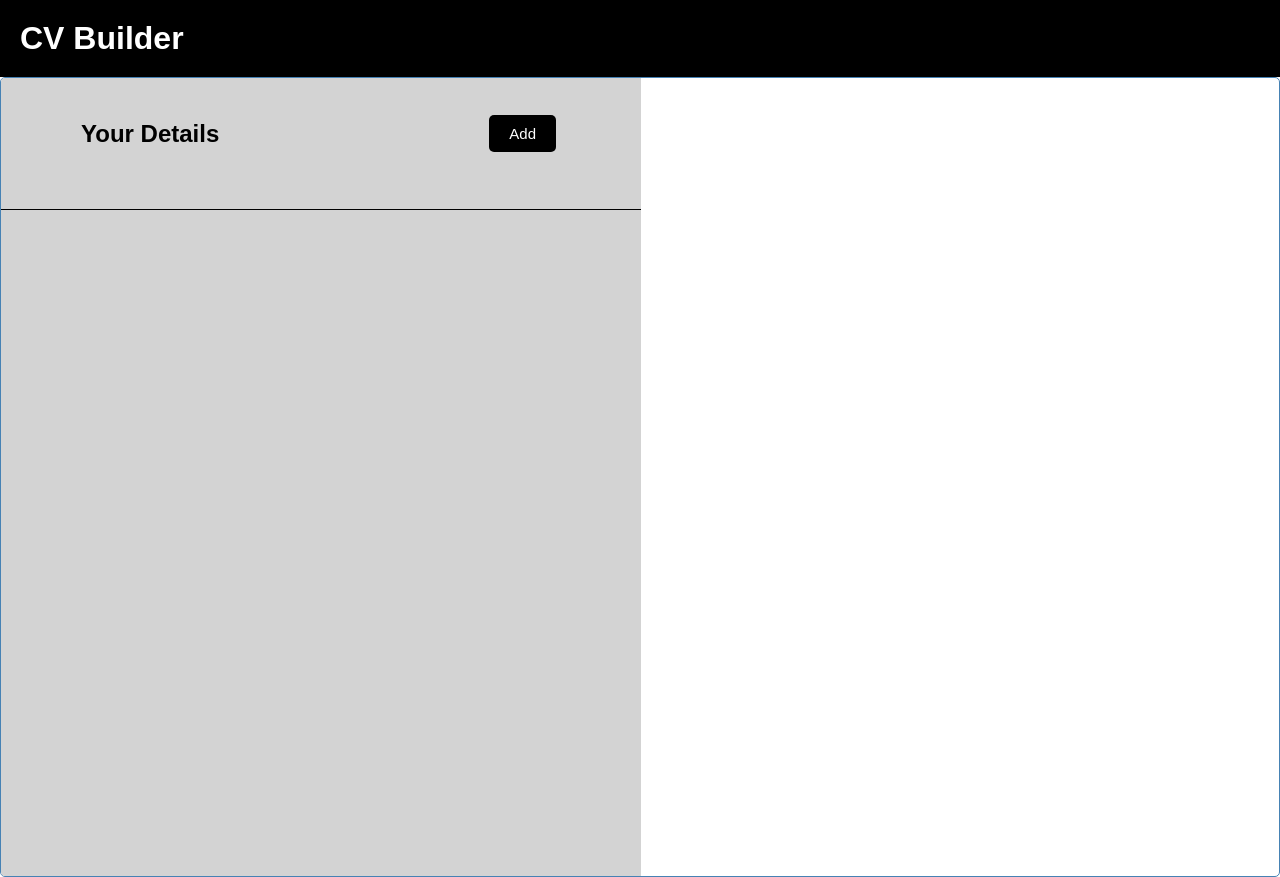
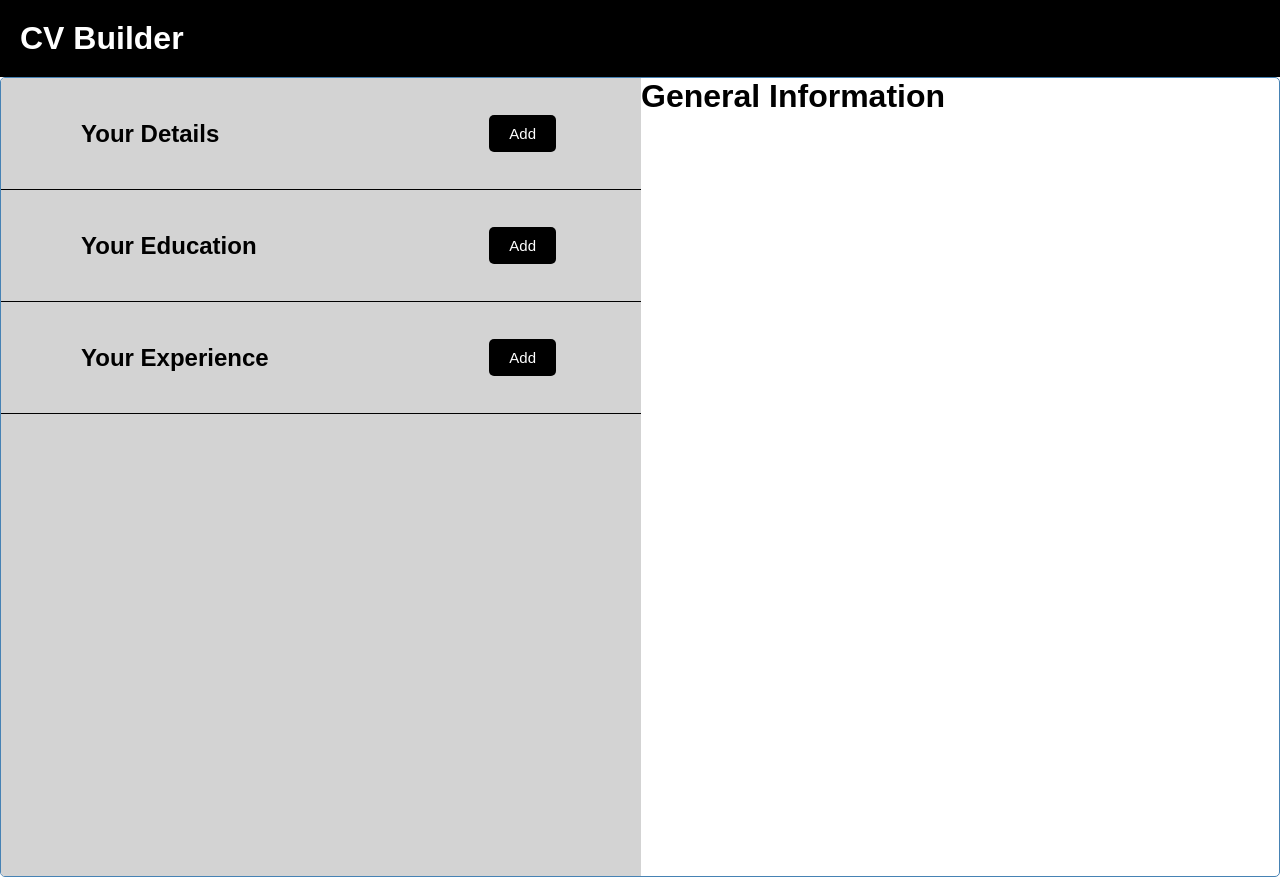
Before and after one commit to wafas-repo/cv-builder, a React (Create React App) app: page / in a window 1280 px wide. Built offline with nearby package versions, Linux system fonts and the light colour scheme.

Commit message:
add Education button and delete edu items working

```diff
--- a/src/App.js
+++ b/src/App.js
@@ -16,6 +16,17 @@ function App() {
   const [email, setEmail] = useState("");
   const [phoneNumber, setPhoneNumber] = useState("")
   const [generalInfo, setGeneralInfo] = useState({firstName: '', lastName: '', phoneNumber: '', email: ''})
+  const [education, setEducationInfo] = useState([
+    {
+      id: 1,
+      school: "University of Guelph",
+      degree: "Computer Science",
+      date: "October 2021",
+      location: "Guelph, Ontario"
+    }
+  ])
+
+
   // const [showAddExpForm, setShowAddExpForm] = useState(false)
   // const [showAddEducationForm, setShowAddEducationForm] = useState(false)
   // const [education, setEducationInfo] = useState([
@@ -63,9 +74,7 @@ function App() {
 //   setExperiences(experiences.filter((exp) => exp.id !== id))
 // }
 
-// const deleteSectionEdu = (id) => {
-//   setEducationInfo(education.filter((edu) => edu.id !== id))
-// }
+
 
 // Add
 
@@ -75,11 +84,6 @@ function App() {
 //   setExperiences([...experiences, newExperience])
 // }
 
-// const addEducation = (edu) => {
-//   const id = Math.floor(Math.random() * 10000) + 1
-//   const newEducation = {id, ...edu}
-//   setEducationInfo([...education, newEducation])
-// }
 
 function handleNameUpdate(event) {
   switch (event.target.name) {
@@ -107,6 +111,17 @@ const addGeneralInfo = (info) => {
 
 }
 
+const addEducation = (edu) => {
+  const id = Math.floor(Math.random() * 10000) + 1
+  const newEducation = {id, ...edu}
+  setEducationInfo([...education, newEducation])
+}
+
+const deleteSectionEdu = (id) => {
+  setEducationInfo(education.filter((edu) => edu.id !== id))
+}
+
+
 const onSubmit = (e) => {
   e.preventDefault()
 
@@ -122,9 +137,6 @@ const onSubmit = (e) => {
 }
 
 
-
-
-
   return (
     <>
       <Header title="CV Builder"/>
@@ -133,9 +145,13 @@ const onSubmit = (e) => {
         <div className='left-side'>
           <div className="builder">
             <Section title="Your Details" handleName={handleNameUpdate} onSubmit={onSubmit} info={generalInfo} />
+
+            <Section title="Your Education" education={education} handleAddEducation={addEducation} deleteSectionEdu={deleteSectionEdu} />
             {/* <Section title="Education" onAdd={() => setShowAddEducationForm(!showAddEducationForm)} showAdd={showAddEducationForm}/> */}
             {/* {showAddEducationForm && <AddFormEducation onAdd={addEducation}/> } */}
             {/* <RenderEducationInfo education={education} onDelete={deleteSectionEdu} /> */}
+
+            <Section title="Your Experience" />
             {/* <Section title="Experience" onAdd={() => setShowAddExpForm(!showAddExpForm)} showAdd={showAddExpForm} /> */}
             {/* {showAddExpForm && <AddFormExp onAdd={addSection} /> } */}
             {/* <RenderExperienceInfo experiences={experiences} onDelete={deleteSection} /> */}
@@ -143,7 +159,7 @@ const onSubmit = (e) => {
         </div>
         <div className='right-side'>
 
-          {/* <GeneralInfo generalInfo={generalInfo} /> */}
+          <GeneralInfo generalInfo={generalInfo} />
           {/* <Experiences experiences={experiences} />
           <EducationInfo education={education} /> */}
 
--- /dev/null
+++ b/src/components/AddButton.jsx
@@ -0,0 +1,14 @@
+import { IoMdAdd } from "react-icons/io";
+const AddButton = ({ title, handleAddEducation }) => {
+  return (
+    <>
+        <button className="add-button" onClick={handleAddEducation} >
+
+        <IoMdAdd />
+        {title}
+        </button>
+    </>
+  )
+}
+
+export default AddButton
--- a/src/components/EduInfo.js
+++ b/src/components/EduInfo.js
@@ -5,8 +5,13 @@ import { FaRegEdit } from "react-icons/fa";
 const EduInfo = ({ education, onDelete, handleEdit }) => {
   return (
     <div className='expInfo'>
-        <h3>{education.school} <span><MdDelete onClick={() => onDelete(education.id)} /> <FaRegEdit onClick={() => handleEdit(education.id)} /> </span></h3>
-        <h3>{education.degree}</h3>
+        <h3>
+        {
+          education.school || education.degree ? (education.school ? education.school : "") + (education.degree ? " - " + education.degree : "") : "Untitled"
+        }
+
+        <span><MdDelete onClick={() => onDelete(education.id)} /> <FaRegEdit onClick={() => handleEdit(education.id)} /> </span>
+        </h3>
         <p>{education.date}</p>
         <p>{education.location}</p>
 
--- /dev/null
+++ b/src/components/Education.jsx
@@ -0,0 +1,25 @@
+import { useState } from 'react'
+import AddButton from "./AddButton"
+import RenderEducationInfo from './RenderEducationInfo'
+
+const Education = ({isExpanded, handleAddEducation, deleteSectionEdu, education}) => {
+
+  return (
+    <div>
+        {isExpanded &&
+            <>
+                <p className="description">
+                Include your Education Information.
+                </p>
+                <RenderEducationInfo education={education} onDelete={deleteSectionEdu} />
+                <br></br>
+                <AddButton title="Add Experience" handleAddEducation={handleAddEducation} />
+            </>
+
+
+        }
+    </div>
+  )
+}
+
+export default Education
--- /dev/null
+++ b/src/components/Experience.jsx
@@ -0,0 +1,24 @@
+import AddButton from "./AddButton"
+
+const Experience = ({ isExpanded, handleAddExperience }) => {
+  return (
+    <div>
+        {isExpanded &&
+            <>
+                <p className="description">
+                Include your last 10 years of relevant experience and dates in this
+                section.
+                </p>
+                <br></br>
+                <AddButton title="Add Experience" handleAddExperience={handleAddExperience} />
+            </>
+
+
+        }
+
+
+    </div>
+  )
+}
+
+export default Experience
--- a/src/components/GeneralInfo.js
+++ b/src/components/GeneralInfo.js
@@ -4,14 +4,15 @@ const GeneralInfo = ({generalInfo}) => {
   return (
     <div>
 
+
       <h1>General Information</h1>
-      {generalInfo.map((info) => (
+
           <>
-            <h3>{info.firstName} {info.lastName}</h3>
-            <h3>{info.email}</h3>
-            <h3>{info.phoneNumber}</h3>
+            <h3>{generalInfo.firstName} {generalInfo.lastName}</h3>
+            <h3>{generalInfo.email}</h3>
+            <h3>{generalInfo.phoneNumber}</h3>
           </>
-      ))}
+
 
     </div>
   )
--- a/src/components/Section.js
+++ b/src/components/Section.js
@@ -1,8 +1,10 @@
 import { useState } from "react";
 import Button from './Button'
 import AddFormGeneral from "./AddFormGeneral";
+import Experience from "./Experience";
+import Education from "./Education";
 
-const Section = ({ title, showAdd, handleName, onSubmit, info }) => {
+const Section = ({ title, handleName, onSubmit, info, handleAddExperience, handleAddEducation, deleteSectionEdu, education }) => {
 
   const [showAddGeneralForm, setShowAddGeneralForm] = useState(false)
 
@@ -13,10 +15,24 @@ const Section = ({ title, showAdd, handleName, onSubmit, info }) => {
   return (
     <>
         <div className='section'>
+          <div className="section-title-bar">
             <p className='section-title'>{title}</p>
-            <Button color={showAdd ? "red" : "black"} text={showAddGeneralForm ? "Close" : "Add" } onClick={onExpand} />
+            <Button color={showAddGeneralForm ? "red" : "black"} text={showAddGeneralForm ? "Close" : "Add" } onClick={onExpand} />
+          </div>
+
+          {title === "Your Details" && (
+            showAddGeneralForm && <AddFormGeneral onSubmit={onSubmit} handleChange={handleName} info={info} />
+          )}
+
+          {title === "Your Education" && (
+            <Education isExpanded={showAddGeneralForm} education={education} handleAddEducation={handleAddEducation} deleteSectionEdu={deleteSectionEdu} />
+          )}
+
+          {title === "Your Experience" && (
+            <Experience isExpanded={showAddGeneralForm} handleAddExperience={handleAddExperience}  />
+          )}
         </div>
-        {showAddGeneralForm && <AddFormGeneral onSubmit={onSubmit} handleChange={handleName} info={info} /> }
+
 
 
     </>
--- a/src/index.css
+++ b/src/index.css
@@ -50,12 +50,8 @@ body {
 }
 
 .section {
-  /* padding: 2rem 5rem;
-  border-bottom: 1px solid rgb(220,220,220); */
-  display: flex;
-  justify-content: space-between;
-  align-items: center;
-  margin-bottom: 20px;
+  padding: 2rem 5rem;
+  border-bottom: 1px solid black;
 }
 
 .section-title {
@@ -63,10 +59,15 @@ body {
   font-weight: 900;
 }
 
+.section-title-bar {
+  display: flex;
+  justify-content: space-between;
+  align-items: center;
+}
+
 .builder {
-  overflow: auto;
-  padding: 2rem 5rem;
-  border-bottom: 1px solid black;
+  height: calc(100% - 11rem);
+  overflow: scroll;
 }
 
 .btn {
```
